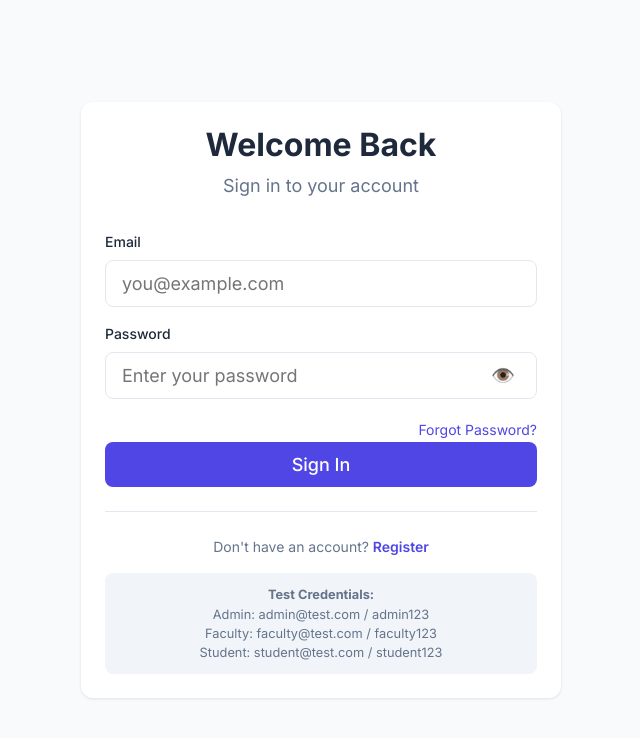
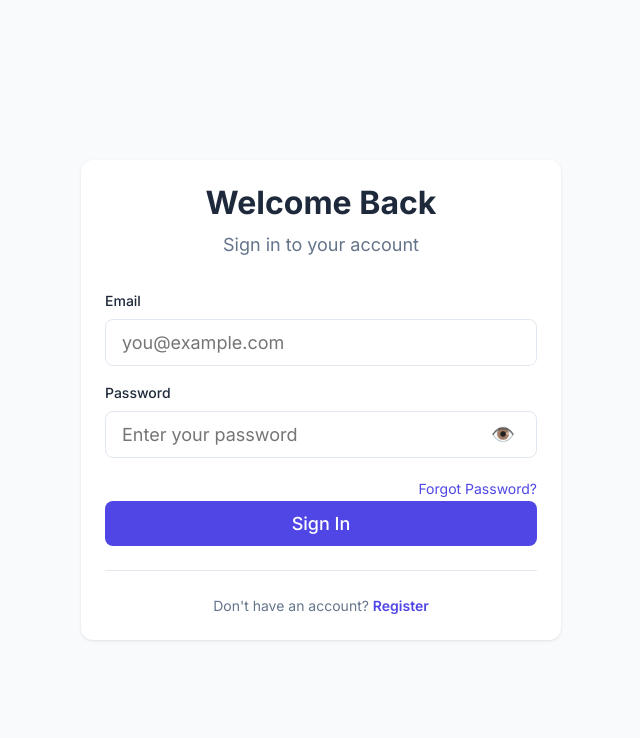
Before and after one commit to sanskarRaghuvanshi/minor-project, a React (Vite) app in the folder frontend/: page /login in a window 1280 px wide. Shown: the top 738 px of the page, without its empty margins (319-959 px from the left). Built offline with nearby package versions, Linux system fonts and the light colour scheme; no server answers.

Commit message:
remove public test credentials from login page

```diff
--- a/frontend/src/pages/Login.jsx
+++ b/frontend/src/pages/Login.jsx
@@ -100,12 +100,6 @@ const Login = () => {
         </form>
         <div className="auth-card__footer">
           <p>Don&apos;t have an account? <Link to="/register/student">Register</Link></p>
-          <div className="auth-card__test-credits">
-            <p><strong>Test Credentials:</strong></p>
-            <p>Admin: admin@test.com / admin123</p>
-            <p>Faculty: faculty@test.com / faculty123</p>
-            <p>Student: student@test.com / student123</p>
-          </div>
         </div>
       </div>
     </div>
--- a/frontend/src/styles/App.css
+++ b/frontend/src/styles/App.css
@@ -790,14 +790,6 @@ tr:hover { background: var(--surface); }
 
 .auth-card__footer a { font-weight: 600; }
 
-.auth-card__test-credits {
-  margin-top: var(--space-4);
-  padding: var(--space-3);
-  background: var(--surface);
-  border-radius: var(--radius-sm);
-  font-size: 0.8rem;
-}
-
 /* ===== Landing Page ===== */
 .landing__header {
   padding: var(--space-5) var(--space-6);
```
